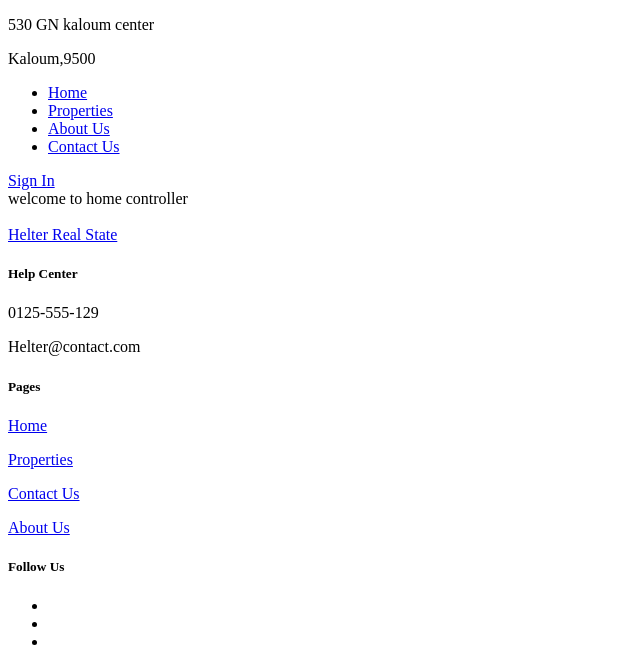
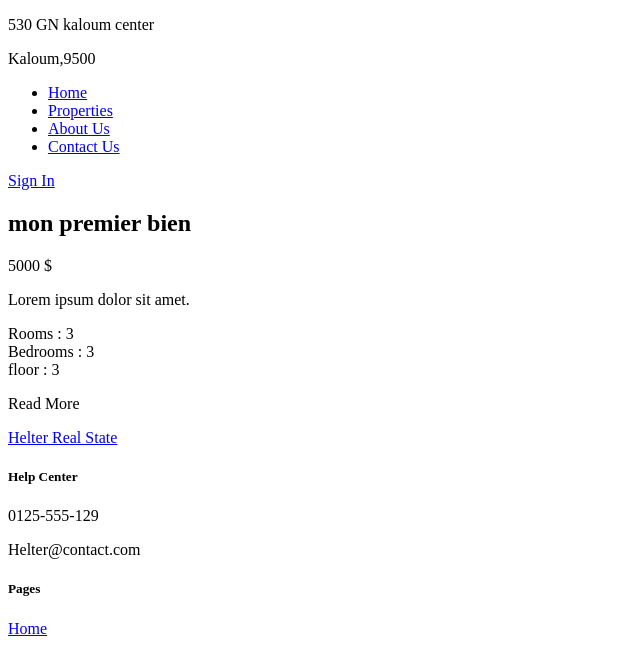
Before and after one commit to aliou77/Symfony-Immobilier, a Symfony app: template templates/home/index.html.twig in a window 1280 px wide. Shown: the part 162-815 px from the top of the page, without its empty margins (0-640 px from the left). Run offline with Twig, Linux system fonts and the light colour scheme; the template is opened without the code that fills it, so the values that code supplies are empty; some libraries are stand-ins or nearby versions.

Commit message:
design: property card

```diff
--- a/templates/home/index.html.twig
+++ b/templates/home/index.html.twig
@@ -4,15 +4,50 @@
 
 {% block body %}
 
+    <section class="banner-section">
+        <div class="content">
 
-    <div class=" text-3xl text-red-400">
-        welcome to home controller
-        <br><br>
+        </div>
+    </section>
+
+    <div class=" text-3xl">
         {% for property in properties %}
-            <a href="{{ path('property.show', {id: property.id, slug:property.slug}) }}"><h1>{{ property.title }}</h1></a>
+            <a href="{{ path('property.show', {id: property.id, slug: property.slug}) }}"><h1>{{ property.title }}</h1></a>
             <h2>{{ property.formatedPrice }} $</h2>
         {% endfor %}
-
     </div>
 
+    <section class="properties-section desktop-width">
+        <div class="content mb-4 flex gap-4 ">
+            <div class="property-item bg-[#f7adad] ">
+                <div class="img h-[14.2rem]">
+                    <!-- <img class="w-full" src="{{ asset('agence/img1.jpg') }}" alt="property"> -->
+                </div>
+                <div class="property-infos px-[20px] pb-4">
+                    <div class="infos text-lg text-center">
+                        <h2 class="font-medium capitalize mt-1">
+                            <strong>mon premier bien</strong>
+                        </h2>
+                        <p class="text-main font-medium">5000 $</p>
+                        <p class="text-back text-sm">Lorem ipsum dolor sit amet.</p>
+                    </div>
+                    <div class="details flex gap-2 flex-wrap mt-[20px]">
+                        <div class="detail-item">
+                            Rooms : <span class="text-main">3</span>
+                        </div>
+                        <div class="detail-item">
+                            Bedrooms : <span class="text-main">3</span>
+                        </div>
+                        <div class="detail-item">
+                            floor : <span class="text-main">3</span>
+                        </div>
+                    </div>
+                </div>
+                <div class="read-more w-full bg-main p-[10px] hidden">
+                    <p class="text-center font-medium text-white">Read More</p>
+                </div>
+            </div>
+        </div>
+    </section>
+
 {% endblock %}
```
Also changed, not shown: assets/script.js (+14 -0 lines), assets/styles/app.css (+27 -1 lines), assets/image/agence/banner-img.jpg (renamed from assets/img/agence/banner-img.jpg), assets/image/agence/footer-bg.jpg (renamed from assets/img/agence/footer-bg.jpg), assets/image/agence/img 2.jpg (renamed from assets/img/agence/img 2.jpg), assets/image/agence/img 3.jpg (renamed from assets/img/agence/img 3.jpg), assets/image/agence/img 4.jpg (renamed from assets/img/agence/img 4.jpg), assets/image/agence/img 5.jpg (renamed from assets/img/agence/img 5.jpg), assets/image/agence/img1.jpg (renamed from assets/img/agence/img 1.jpg), 1 other file.
